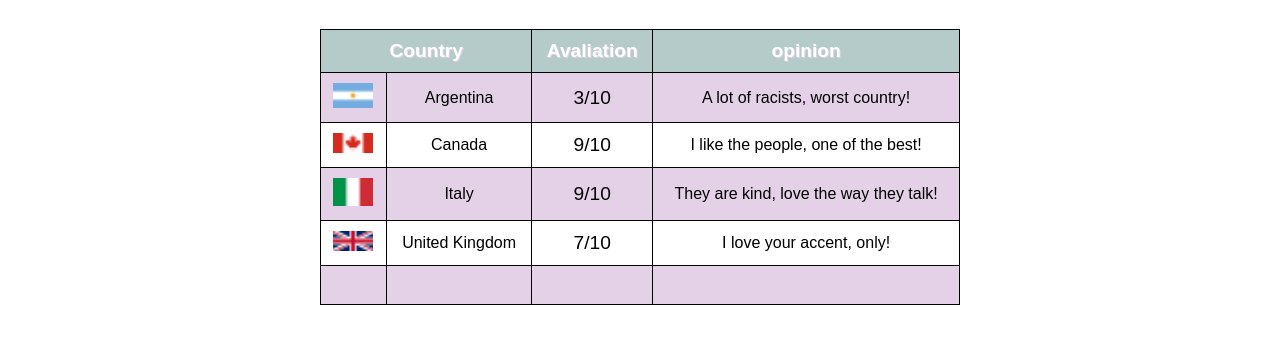
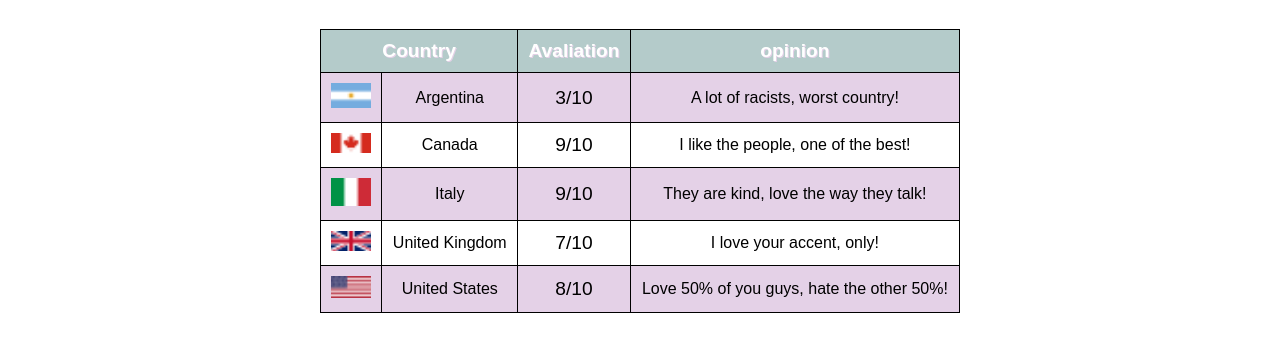
Before and after one commit to yKold/countries, a plain HTML site: page index.html in a window 1280 px wide. Shown: the part 68-420 px from the top of the page. Drawn offline with Linux system fonts and the light colour scheme.

Commit message:
United States

```diff
--- a/index.html
+++ b/index.html
@@ -50,10 +50,10 @@
                 <td class="opinion">I love your accent, only!</td>
             </tr>
             <tr>
-                <td class="flag"><img src="" alt="" width="40px"></td>
-                <td class="name"></td>
-                <td class="avaliation"></td>
-                <td class="opinion"></td>
+                <td class="flag"><img src="countries/Flag_of_the_United_States.svg.webp" alt="" width="40px"></td>
+                <td class="name">United States</td>
+                <td class="avaliation">8/10</td>
+                <td class="opinion">Love 50% of you guys, hate the other 50%!</td>
             </tr>
         </table>
     </section>
```
Also changed, not shown: countries/Flag_of_the_United_States.svg.webp (added).
